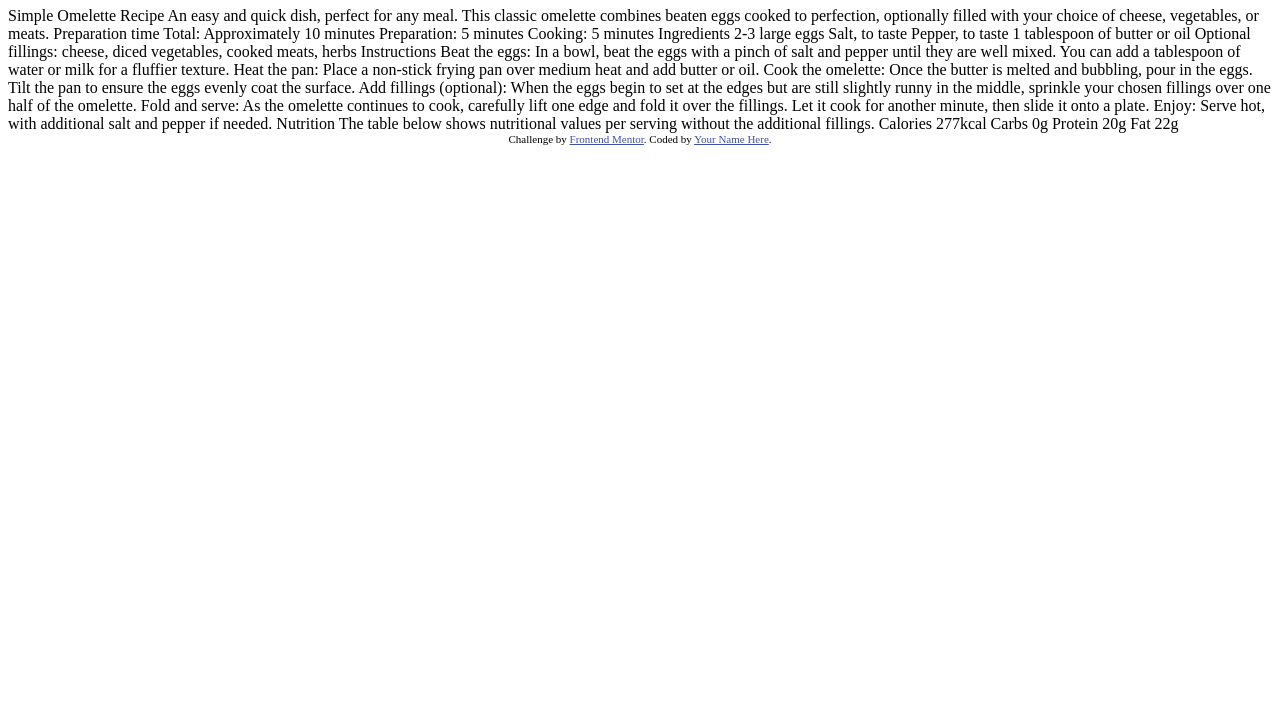
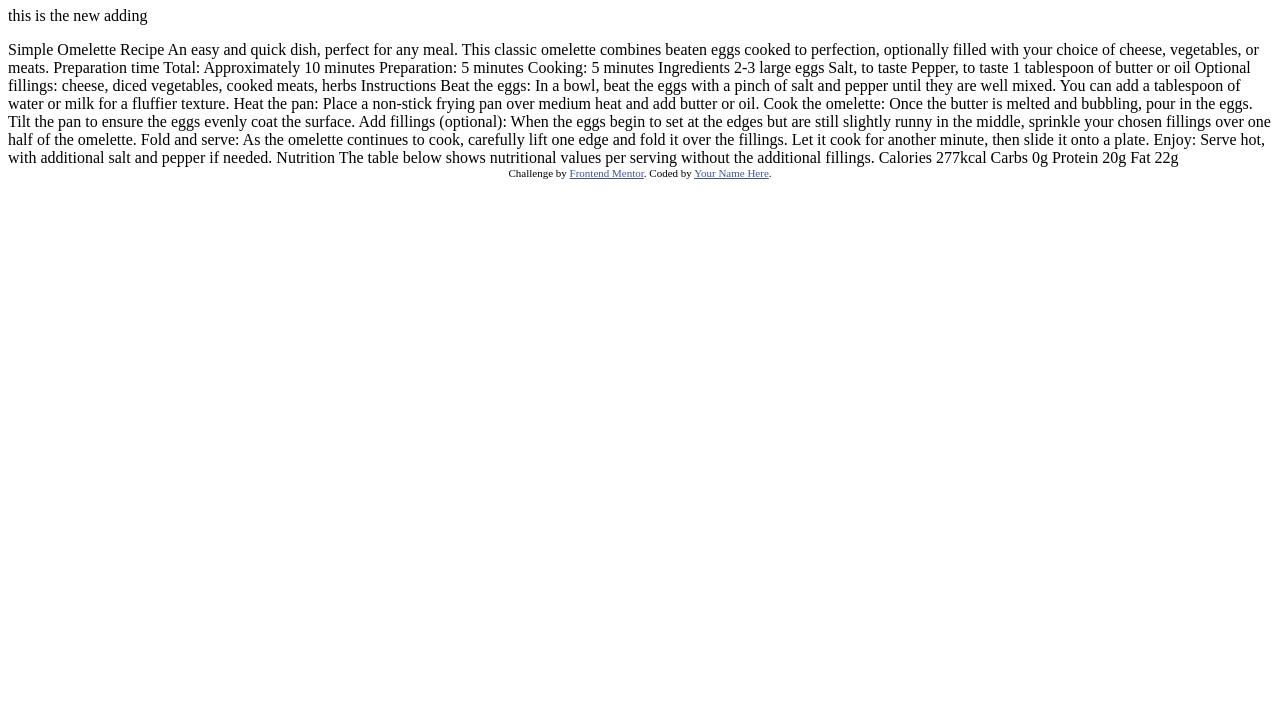
Before and after one commit to Ramzan1dev/recipechallenge, a plain HTML site: page index.html in a window 1280 px wide. Shown: the part 73-800 px from the top of the page. Drawn offline with Linux system fonts and the light colour scheme.

Commit message:
new file

```diff
--- a/index.html
+++ b/index.html
@@ -9,6 +9,8 @@
   <title>Frontend Mentor | Recipe page</title>
 
   <h1> new title</h1>
+
+  <p>this is the new adding</p>
 
   <!-- Feel free to remove these styles or customise in your own stylesheet 👍 -->
   <style>
```
